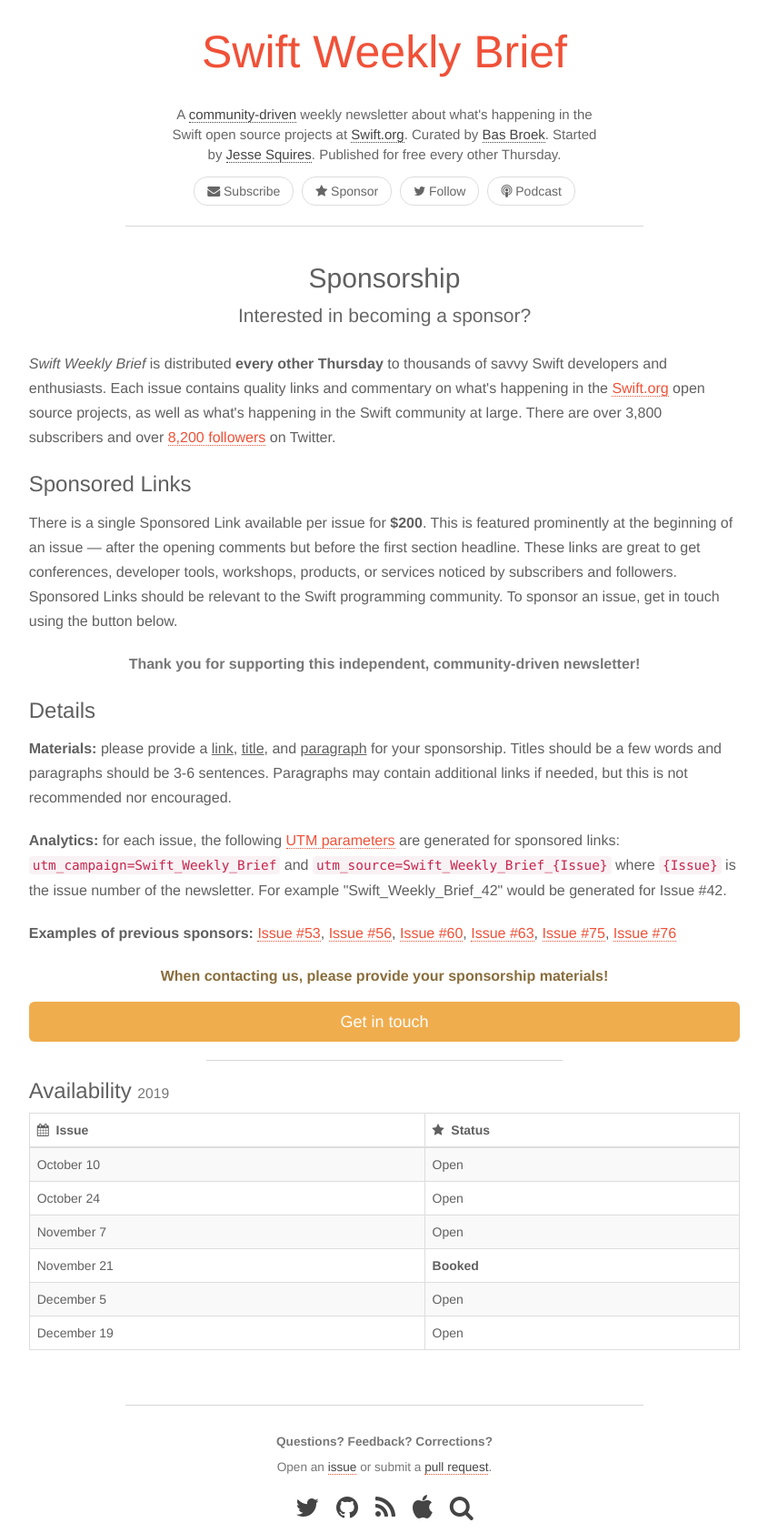
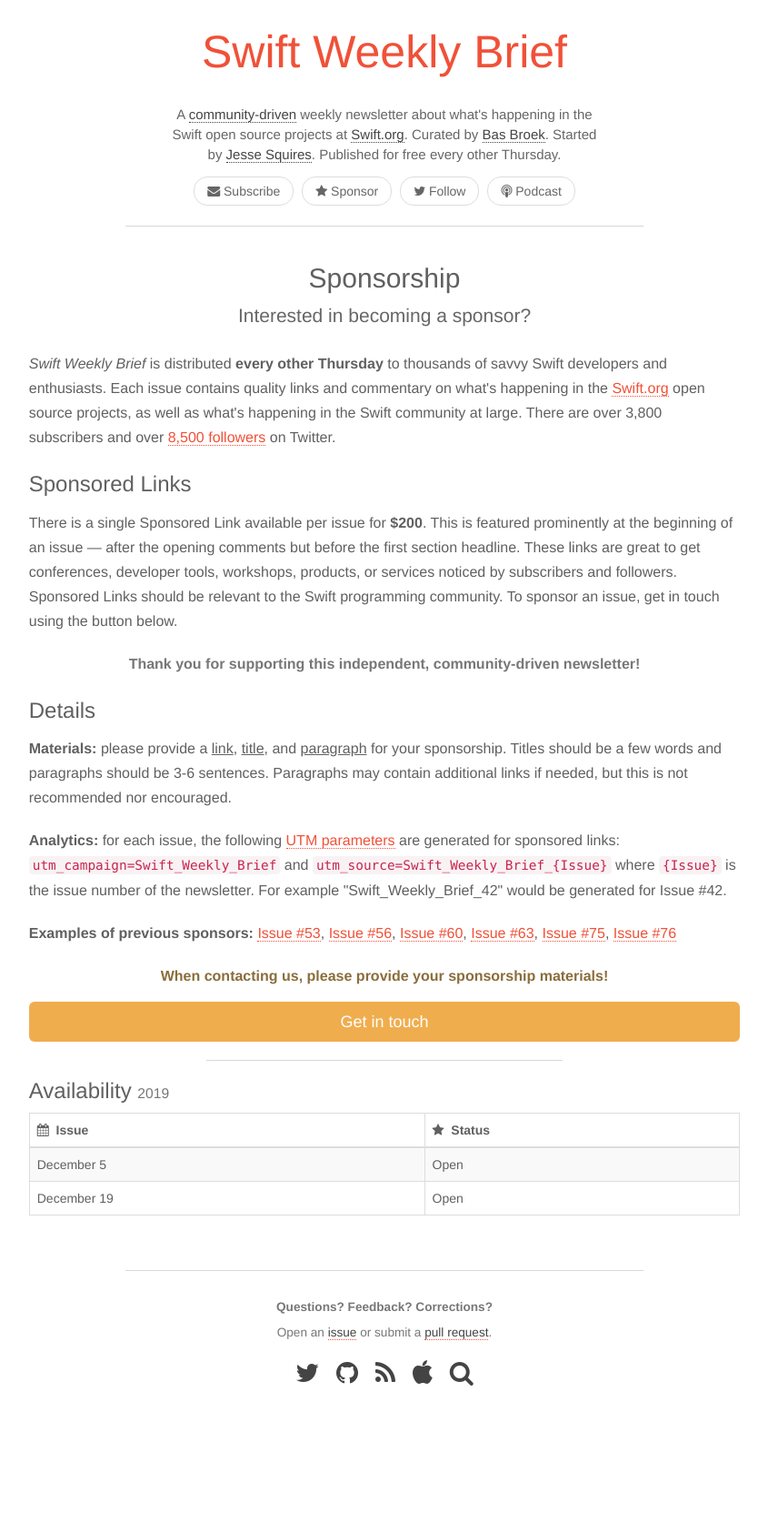
Before and after one commit to SwiftWeekly/swiftweekly.github.io, a Jekyll site: the page built from sponsorship.md, in a window 1280 px wide. Shown: the whole page at 91% size, without its empty margins (217-1062 px from the left). Built offline with Jekyll 4.4.1, drawn with Linux system fonts in a browser that asks for light colours; after the commit the page ends 1537 px from its top, so only the background shows below that.

Commit message:
Update sponsorship.md

```diff
--- a/sponsorship.md
+++ b/sponsorship.md
@@ -13,7 +13,7 @@
 <i>Swift Weekly Brief</i> is distributed <b>every other Thursday</b> to thousands of savvy Swift developers and enthusiasts.
 Each issue contains quality links and commentary on what's happening in the <a href="https://swift.org">Swift.org</a> open source projects,
 as well as what's happening in the Swift community at large.
-There are over 3,800 subscribers and over <a href="{{ site.links.twitter }}">8,200 followers</a> on Twitter.
+There are over 3,800 subscribers and over <a href="{{ site.links.twitter }}">8,500 followers</a> on Twitter.
 </p>
 
 <h3>Sponsored Links</h3>
@@ -60,10 +60,6 @@
 <div class="table-responsive" markdown="1">
 | <i class="fa fa-calendar" aria-hidden="true"></i>&nbsp; Issue | <i class="fa fa-star" aria-hidden="true"></i>&nbsp; Status |
 |:-|:-|
-| October 10   | Open |
-| October 24   | Open |
-| November 7   | Open |
-| November 21  | **Booked** |
 | December 5   | Open |
 | December 19  | Open |
 {: class="table table-striped table-bordered"}
```
